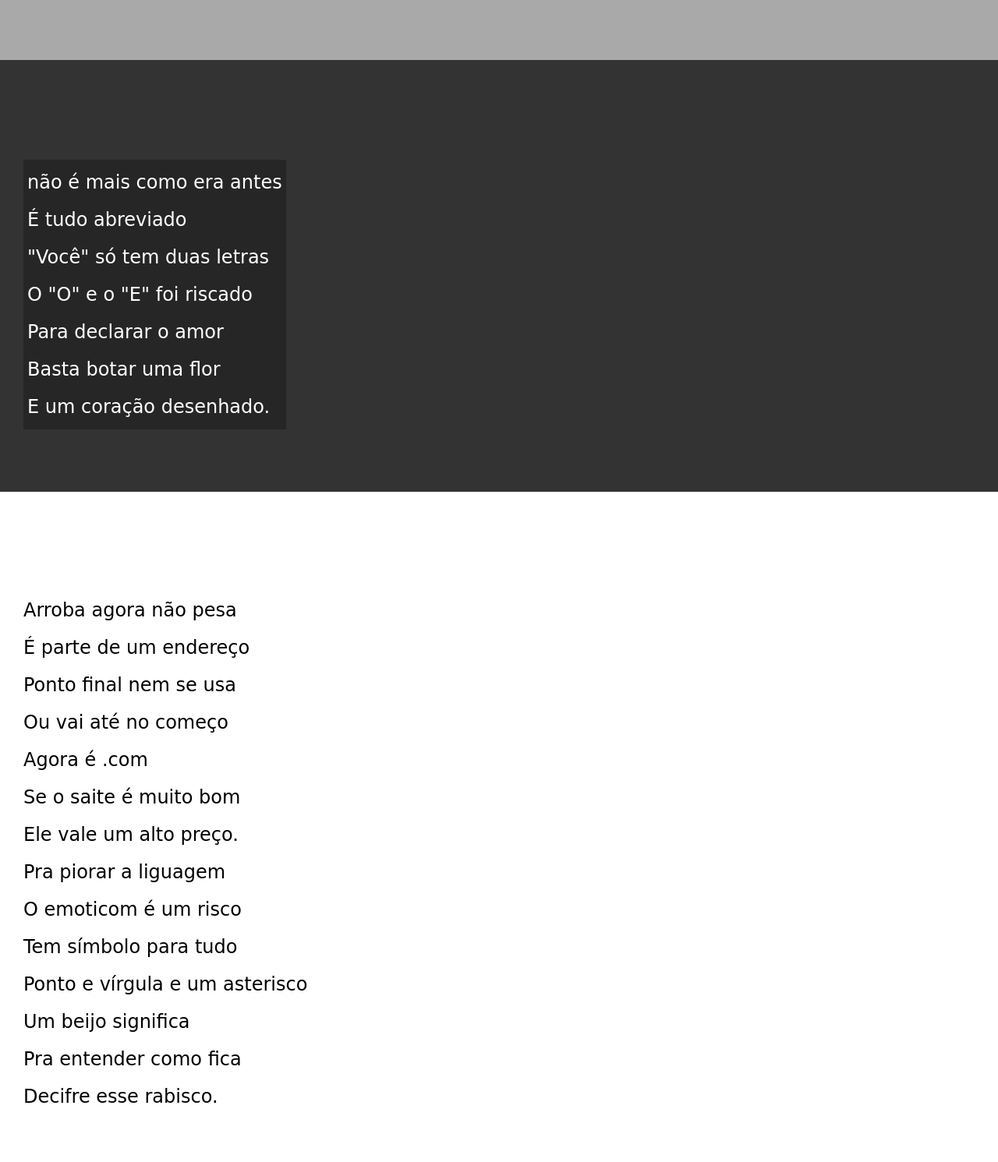
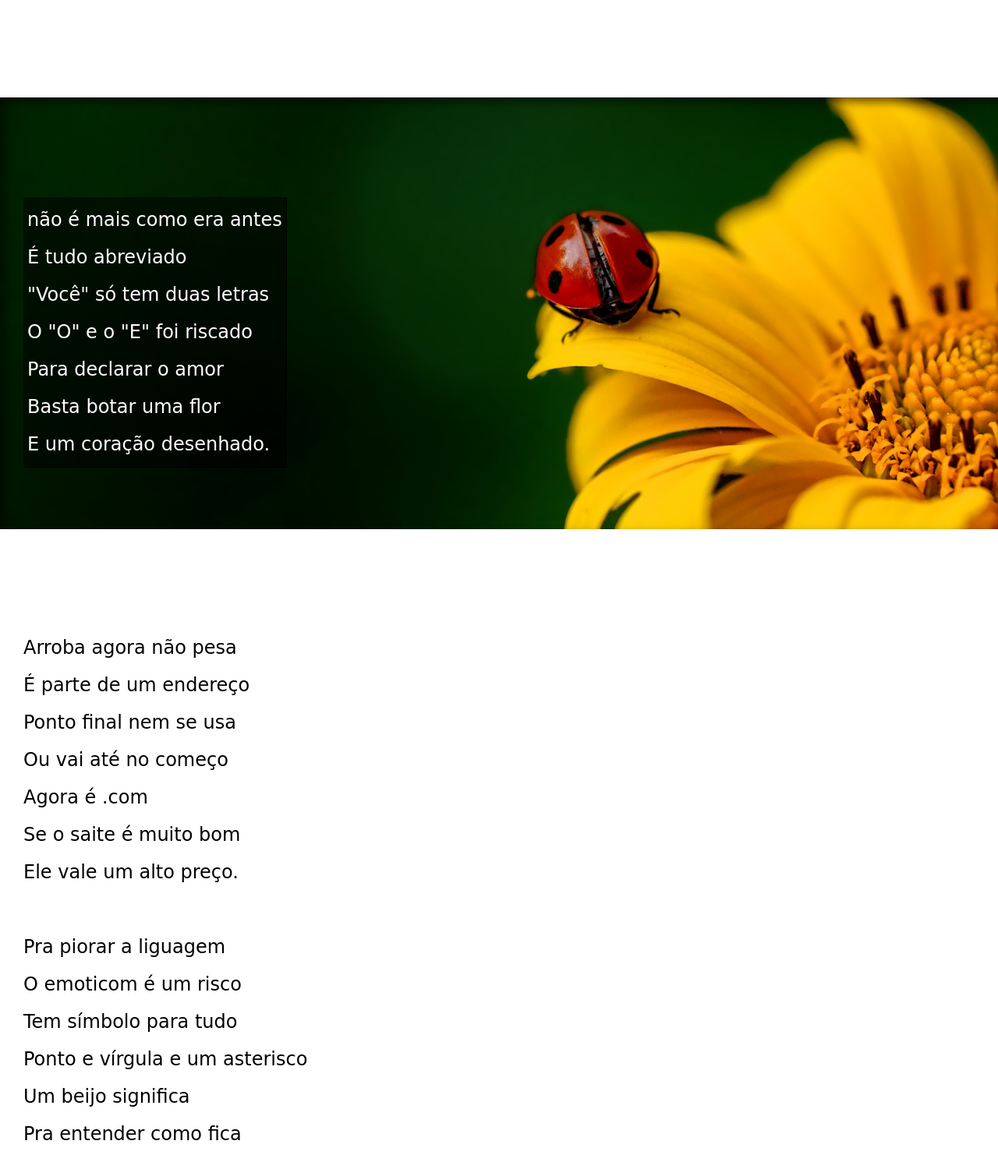
Before and after one commit to KevinCoimbra/Html-css, a plain HTML site: page Exercicios/desafio12/index.html in a window 1280 px wide. Shown: the part 660-2151 px from the top of the page at 78% size. Drawn offline with Linux system fonts and the light colour scheme; a web font is replaced by a local one.

Commit message:
Termino do projecto

```diff
--- a/Exercicios/desafio12/Css/style.css
+++ b/Exercicios/desafio12/Css/style.css
@@ -20,13 +20,13 @@
 
  html,body{
     min-height: 100vh;
-    background-color: darkgray;
+    background-color: #ffffff;
     font-family: var(--fonte1);
  }
 
   header{
-    background-color: black;
-    color: white;
+    background-color: #000000;
+    color: #ffffff;
     text-align: center;
   }
 
@@ -42,7 +42,7 @@
   }
 
   a{
-    color: white;
+    color: #ffffff;
     text-decoration: none;
     font-weight: bolder;
   }
@@ -58,25 +58,42 @@
     font-family: var(--fonte3);
     font-size: 3vh;
   }
+  section>p{
+    padding-bottom: 2em;
+  }
 
    section.normal{
-    background-color: white;
-    color: black;
+    background-color: #ffffff;
+    color: #000000;
    }
    section.imagem{
-   background-color: rgb(51, 51, 51);
-   color: white;
+   background-color: #333333;
+   color: #ffffff;
+   box-shadow: inset 6px 6px 13px 0px rgba(0, 0, 0, 0.514);
+   background-size: cover;
+   background-attachment: fixed;
 
    }
    section.imagem>p{
     display: inline-block;
     padding: 5px;
-    background-color: rgba(0, 0, 0, 0.253);
+    background-color: rgba(0, 0, 0, 0.514);
+    box-shadow: 1px 1px 0px black;
+
+   }
+   section#img01{
+    background-image: url('../imagens/background001.jpg');
+    background-position: right center;
+
+
+   }
+   section#img02{
+    background-image: url('../imagens/background002.jpg');
 
    }
   footer{
-    background-color: black;
-    color: white;
+    background-color: #000000;
+    color: #ffffff;
     text-align: center;
     padding: 10px;
   }
--- a/Exercicios/desafio12/index.html
+++ b/Exercicios/desafio12/index.html
@@ -29,7 +29,7 @@
 
 
 
-<section class="imagem">
+<section class="imagem" id="img01">
     <p>
         não é mais como era antes <br>
         É tudo abreviado <br>
@@ -67,7 +67,7 @@
 
 
 
-<section class="imagem">
+<section class="imagem" id="img02">
     <p>
         Tenho saudade das cartas <br>
         Escritas com a própria mão <br>
```
